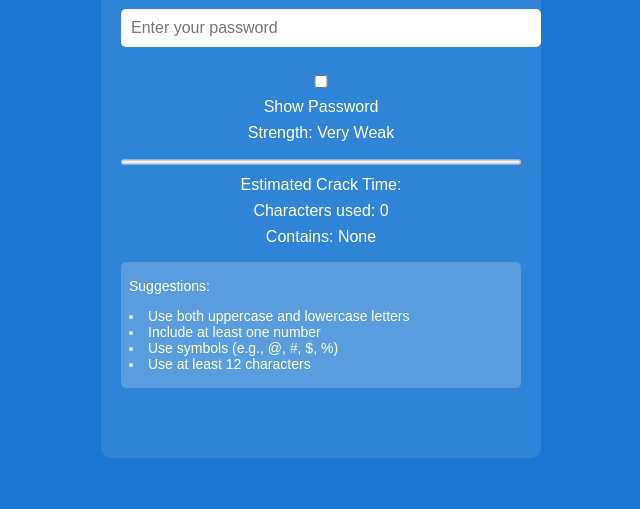
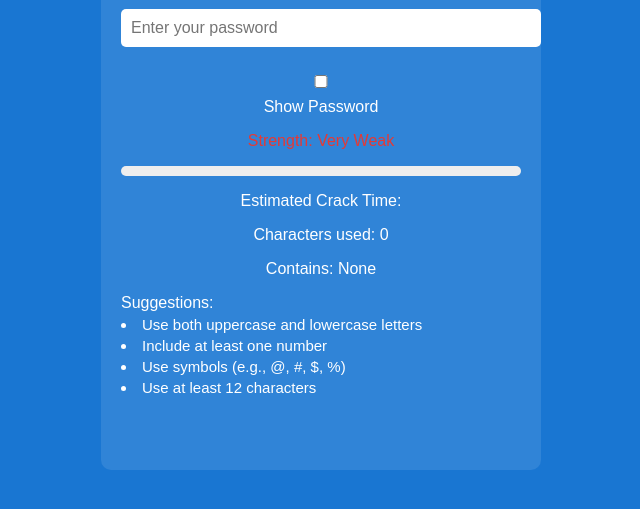
Before and after one commit to harshwardhan2020/password-strength-checker, a plain HTML site: page index.html in a window 1280 px wide. Shown: the part 127-636 px from the top of the page, without its empty margins (319-959 px from the left). Drawn offline with Linux system fonts and the light colour scheme.

Commit message:
Update index.html

```diff
--- a/index.html
+++ b/index.html
@@ -28,22 +28,65 @@
             border: none;
             border-radius: 5px;
             font-size: 16px;
+            transition: box-shadow 0.3s;
         }
-        progress {
+        #progressBarContainer {
             width: 100%;
             height: 10px;
+            background: #eee;
+            border-radius: 5px;
+            overflow: hidden;
+            margin-bottom: 8px;
         }
-        p {
-            margin: 8px 0;
+        #progressBar {
+            height: 100%;
+            width: 0%;
+            background: #43a047;
+            transition: width 0.5s, background 0.5s;
+            box-shadow: 0 0 0px 0px #43a047;
         }
+        @keyframes shake {
+            0%, 100% { transform: translateX(0); }
+            20%, 60% { transform: translateX(-8px); }
+            40%, 80% { transform: translateX(8px); }
+        }
+        .shake {
+            animation: shake 0.5s;
+        }
+        .glow {
+            box-shadow: 0 0 16px 4px #43a047;
+        }
+        /* Suggestions pop-in animation and alignment */
         .suggestions-container {
-            position: static;
             text-align: left;
-            font-size: 14px;
-            background: rgba(255, 255, 255, 0.2);
-            padding: 8px;
-            border-radius: 5px;
             margin-top: 16px;
+        }
+        #suggestions {
+            margin: 0;
+            padding: 0;
+        }
+        #suggestions ul {
+            margin-top: 4px;
+            padding-left: 20px;
+            margin-bottom: 0;
+        }
+        #suggestions li {
+            opacity: 0;
+            transform: translateY(10px);
+            animation: popIn 0.4s forwards;
+            font-size: 15px;
+            color: #fff;
+            margin-bottom: 4px;
+        }
+        #suggestions li:nth-child(1) { animation-delay: 0.05s; }
+        #suggestions li:nth-child(2) { animation-delay: 0.1s; }
+        #suggestions li:nth-child(3) { animation-delay: 0.15s; }
+        #suggestions li:nth-child(4) { animation-delay: 0.2s; }
+        @keyframes popIn {
+            to { opacity: 1; transform: translateY(0); }
+        }
+        #strengthText {
+            transition: color 0.5s, transform 0.3s;
         }
     </style>
 </head>
@@ -55,7 +98,9 @@
             <input type="checkbox" id="showPassword"> Show Password
         </label>
         <p id="strengthText">Strength: </p>
-        <progress id="progressBar" max="100" value="0"></progress>
+        <div id="progressBarContainer">
+            <div id="progressBar"></div>
+        </div>
         <p id="crackTime">Estimated Crack Time:</p>
         <p id="charCount">Characters used: 0</p>
         <p id="containsInfo"></p>
@@ -87,16 +132,21 @@
             });
 
             let suggestionsElem = document.getElementById("suggestions");
-            suggestionsElem.innerHTML = "Suggestions:<ul style='margin-top:4px; padding-left: 12px;'>";
-            filteredSuggestions.forEach(s => {
-                suggestionsElem.innerHTML += `<li>${s}</li>`;
-            });
-            suggestionsElem.innerHTML += "</ul>";
+            if (filteredSuggestions.length > 0) {
+                suggestionsElem.innerHTML = "Suggestions:<ul>";
+                filteredSuggestions.forEach(s => {
+                    suggestionsElem.innerHTML += `<li>${s}</li>`;
+                });
+                suggestionsElem.innerHTML += "</ul>";
+            } else {
+                suggestionsElem.innerHTML = "";
+            }
         }
 
         function updateStrength(password) {
             let strengthText = document.getElementById("strengthText");
             let progressBar = document.getElementById("progressBar");
+            let input = document.getElementById("passwordInput");
             let score = 0;
             if (password.length >= 8) score++;
             if (/[A-Z]/.test(password)) score++;
@@ -123,8 +173,38 @@
                 value = 20;
             }
 
+            let color = "#e53935";
+            let textColor = "#e53935";
+            strengthText.style.transform = "scale(1.1)";
+            setTimeout(() => strengthText.style.transform = "scale(1)", 200);
+
+            if (value >= 80) {
+                color = "#43a047";
+                textColor = "#43a047";
+            } else if (value >= 60) {
+                color = "#fbc02d";
+                textColor = "#fbc02d";
+            } else if (value >= 40) {
+                color = "#fb8c00";
+                textColor = "#fb8c00";
+            }
             strengthText.textContent = "Strength: " + strength;
-            progressBar.value = value;
+            strengthText.style.color = textColor;
+            progressBar.style.width = value + "%";
+            progressBar.style.background = color;
+
+            if (strength === "Strong" || strength === "Very Strong") {
+                progressBar.classList.add("glow");
+                input.style.boxShadow = "0 0 12px 2px #43a047";
+            } else {
+                progressBar.classList.remove("glow");
+                input.style.boxShadow = "none";
+            }
+
+            if (strength === "Very Weak" || strength === "Weak") {
+                input.classList.add("shake");
+                setTimeout(() => input.classList.remove("shake"), 500);
+            }
         }
 
         function updateCharCount(password) {
@@ -134,7 +214,6 @@
 
         function updateCrackTime(password) {
             let crackTimeElem = document.getElementById("crackTime");
-
             let charset = 0;
             if (/[a-z]/.test(password)) charset += 26;
             if (/[A-Z]/.test(password)) charset += 26;
@@ -163,13 +242,11 @@
             }
         }
 
-        // Show/hide password functionality
         document.getElementById("showPassword").addEventListener("change", function() {
             const pwdInput = document.getElementById("passwordInput");
             pwdInput.type = this.checked ? "text" : "password";
         });
 
-        // Live feedback for character types
         function updateContainsInfo(password) {
             let info = [];
             if (/[A-Z]/.test(password)) info.push("Uppercase");
@@ -180,7 +257,6 @@
                 "Contains: " + (info.length ? info.join(", ") : "None");
         }
 
-        // Update the event listener:
         document.getElementById("passwordInput").addEventListener("input", function() {
             let password = this.value;
             updateSuggestions(password);
@@ -190,7 +266,6 @@
             updateContainsInfo(password);
         });
 
-        // Also call on page load:
         window.onload = () => {
             updateSuggestions("");
             updateStrength("");
```
